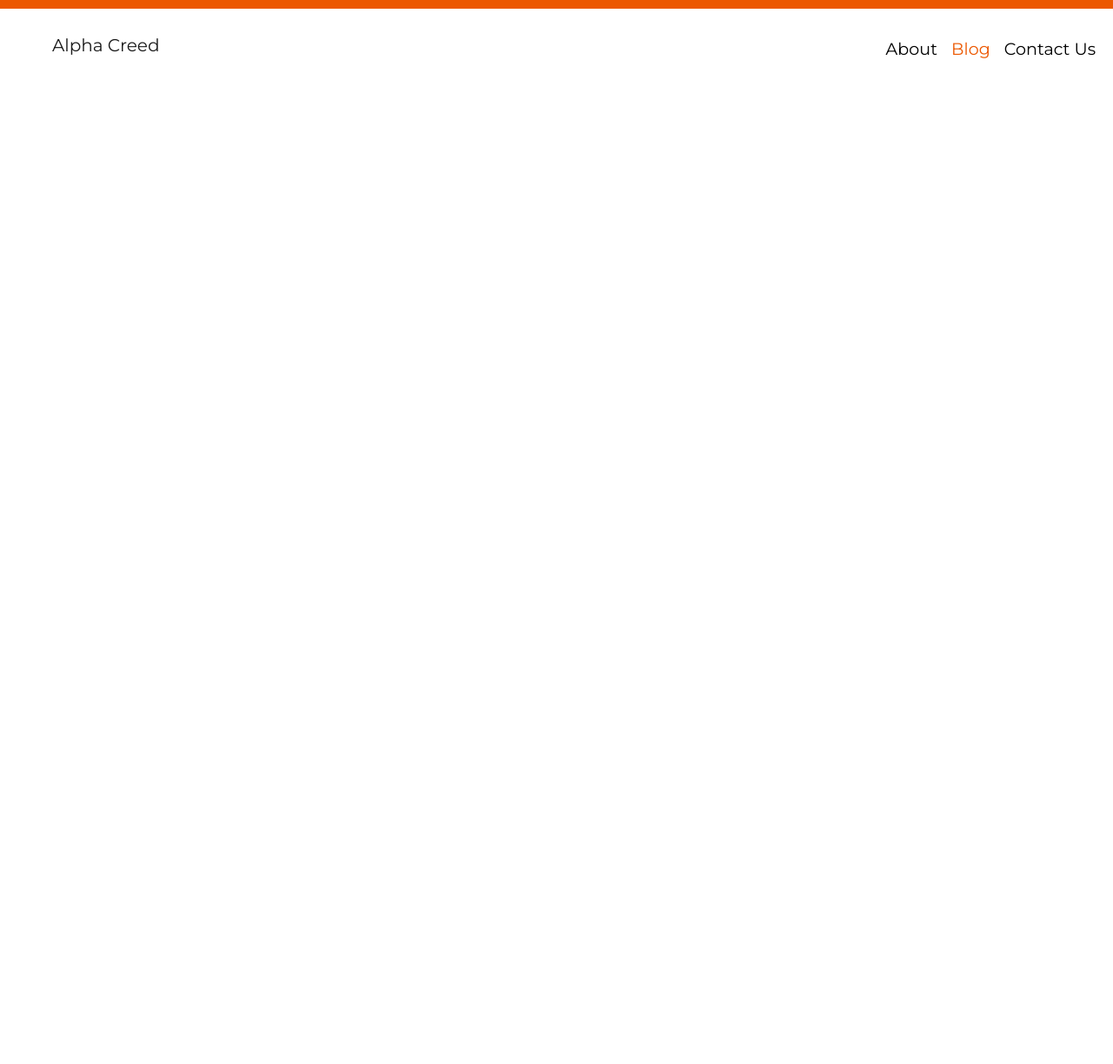
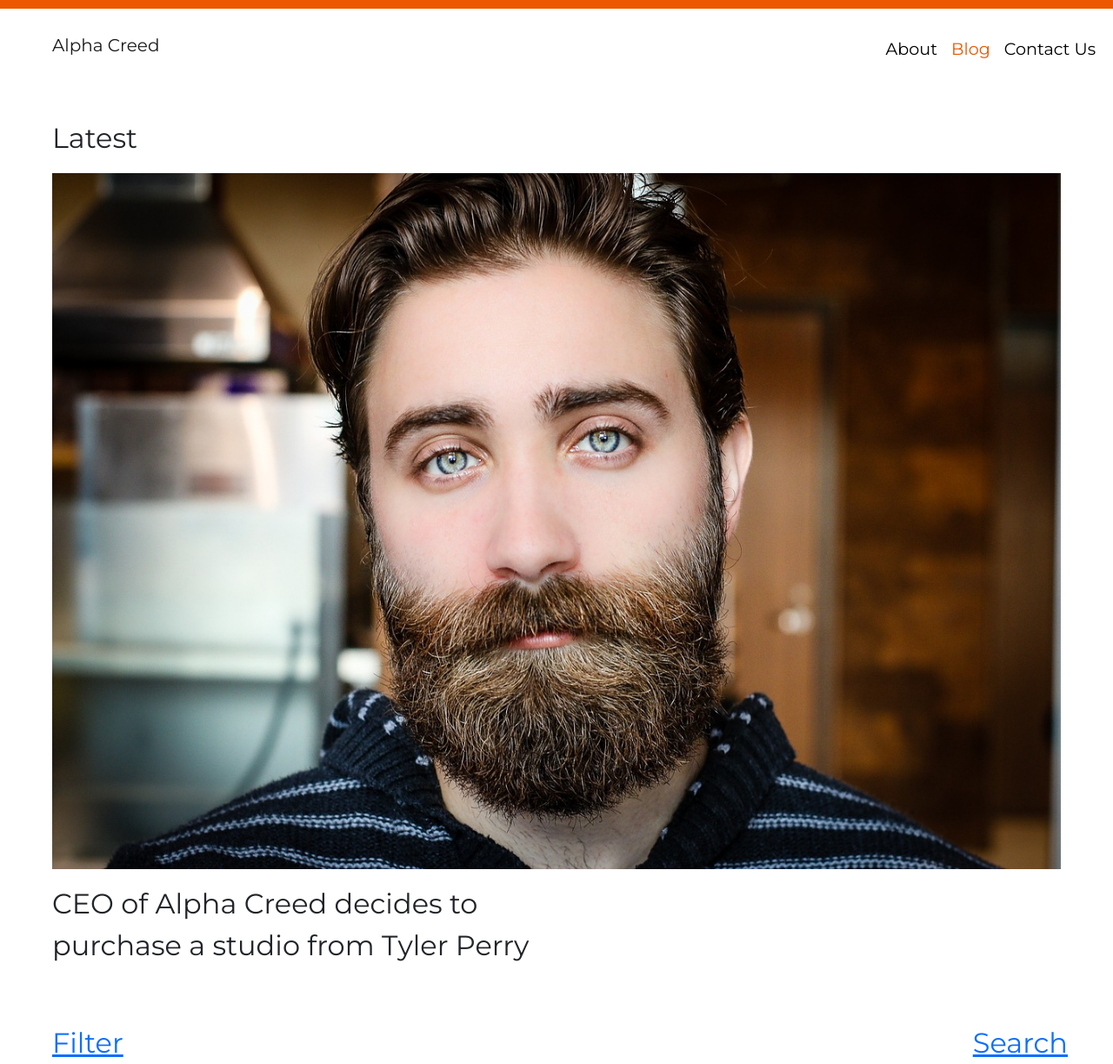
Before and after one commit to Code-Lucius/alphacreed, a plain HTML site: page blog.html in a window 1280 px wide. Shown: the whole page at 87% size. Before the commit the page ends 800 px from the top, so only its background shows below. Drawn offline with Linux system fonts and the light colour scheme.

Commit message:
modified:   assets/css/main.css 	modified:   blog.html

```diff
--- a/assets/css/main.css
+++ b/assets/css/main.css
@@ -360,4 +360,14 @@
       }
 
 
-/* CONTACT PAGE STYLING STARTS HERE */
+/* CONTACT PAGE STYLING ENDS HERE */
+/* BLOG PAGE STYLING STARTS HERE */
+   .blog--latest--image{
+    width: 100%;
+    height: 100vh;
+   }
+
+   .blog--headline{
+
+   }
+/* BLOG PAGE STYLING ENDS HERE */
--- a/blog.html
+++ b/blog.html
@@ -33,9 +33,30 @@
             </ul>
           </div>
         </div>
-      </nav>
+    </nav>
 
     <!-- NAV SECTION ENDS HERE -->
+    <div class="container-fluid">
+        <div class="row">
+            <div class="col mt-5">
+                 <p class="ms-lg-5 d-inline-block montserrat-alphaheader4">Latest</p>
+            </div>
+        </div>
+        <div class="row">
+            <div class="col ms-1 ms-lg-5 me-1 me-lg-5 blog--latest">
+                 <img src="assets/images/ceo.jpg" alt="Post image" class="blog--latest--image">
+            </div>
+            <div class="row">
+                <div class="col-lg-6 blog--headline ms-lg-5 me-lg-5 mt-3">
+                      <p class="montserrat-alphaheader4">CEO of Alpha Creed decides to purchase a studio from Tyler Perry</p>
+                </div>
+            </div>
+            <div class="row justify-content-between mt-5">
+                <div class="col-2 ms-lg-5"><a href="" class="montserrat-alphaheader4">Filter</a></div>
+                <div class="col-2 text-lg-end me-lg-3"><a href="" class="montserrat-alphaheader4">Search</a></div>
+            </div>
+        </div>
+    </div>
 
 </body>
 </html>
```
